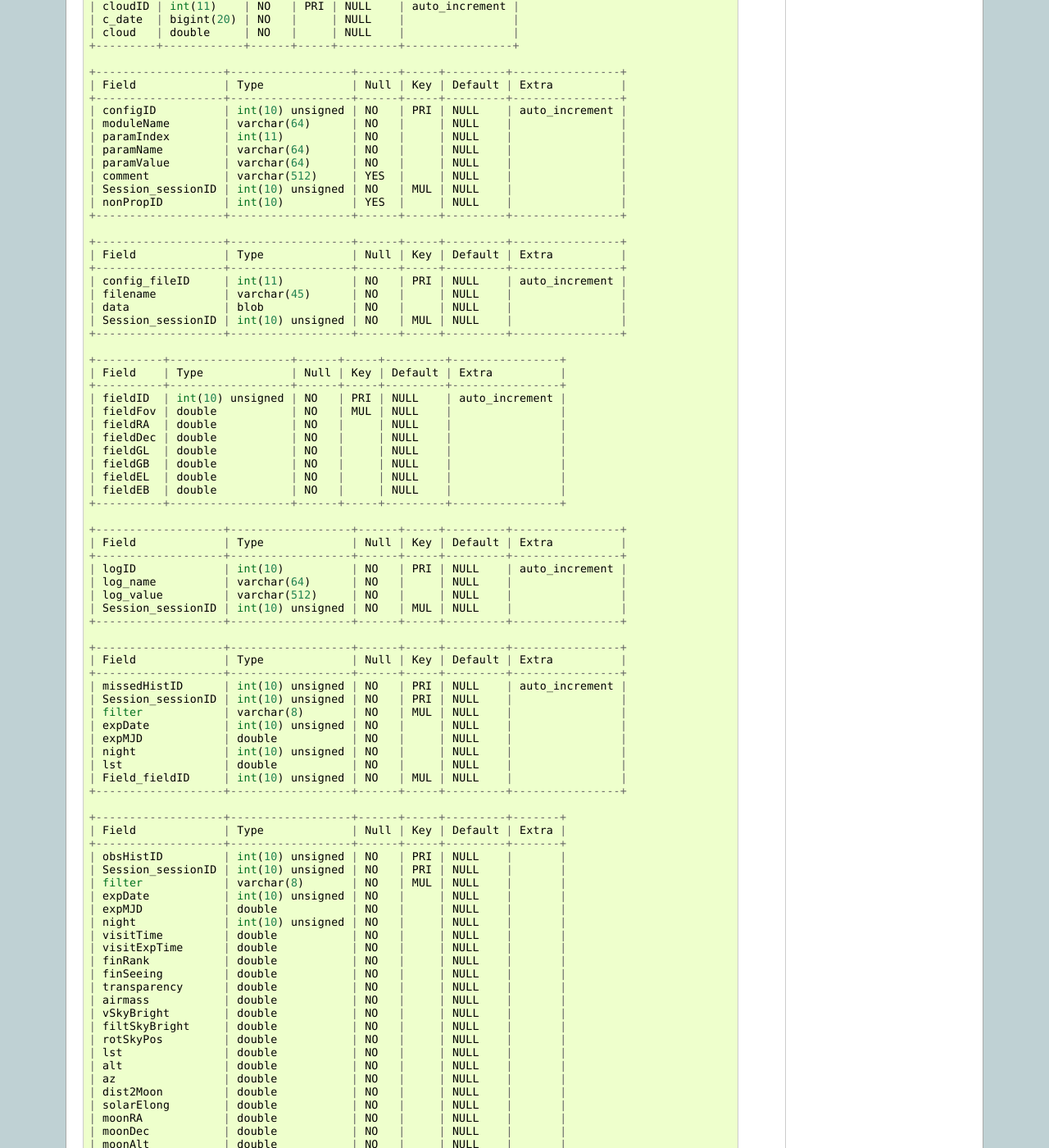
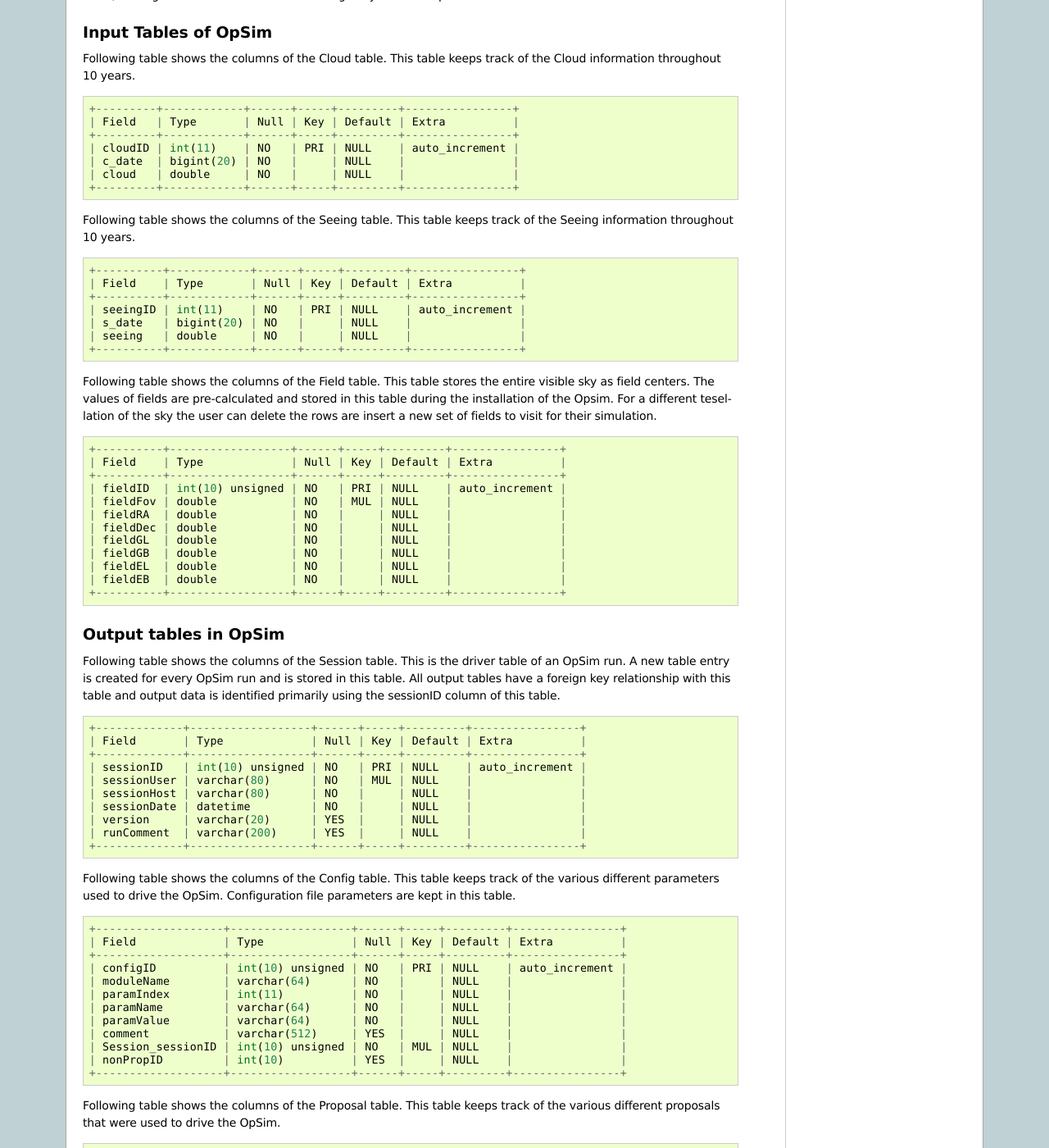
Before and after one commit to lsst-sims/legacy_sims_operations, a Sphinx documentation site: the page built from doc/source/architecture.rst, in a window 1280 px wide and 1400 px high, scrolled down 629 px. Shown: the whole window at 82% size. Built offline with Sphinx 7.4.7, drawn with Linux system fonts in a browser that asks for light colours; formulas are drawn with MathJax 3; some of the changed text lies outside the part shown.

Commit message:
Changes to the DB architecture documentation and the adding the build directory for clean make, make, and cvs commits

```diff
--- a/doc/source/architecture.rst
+++ b/doc/source/architecture.rst
@@ -31,7 +31,14 @@
 	| TimeHistory              |
 	+--------------------------+
 
-See :download:`Database Schema for v3.0 <_static/v3_0.png>` for a more detailed explanation of table relationships. ::
+See :download:`Database Schema for v3.0 <_static/v3_0.png>` for a more detailed explanation of table relationships.
+
+As a rule, column names in tables always begin with a lower case character. This signifies that the column is inherent to the table and is not a foreign key. In the event the first character of the column name is an upper case character, this signifies that that column is a foreign key relationship to another table.
+
+Input Tables of OpSim
+---------------------
+
+Following table shows the columns of the Cloud table. This table keeps track of the Cloud information throughout 10 years. ::
 
 	+---------+------------+------+-----+---------+----------------+
 	| Field   | Type       | Null | Key | Default | Extra          |
@@ -40,6 +47,49 @@
 	| c_date  | bigint(20) | NO   |     | NULL    |                |
 	| cloud   | double     | NO   |     | NULL    |                |
 	+---------+------------+------+-----+---------+----------------+
+
+Following table shows the columns of the Seeing table. This table keeps track of the Seeing information throughout 10 years. ::
+
+	+----------+------------+------+-----+---------+----------------+
+	| Field    | Type       | Null | Key | Default | Extra          |
+	+----------+------------+------+-----+---------+----------------+
+	| seeingID | int(11)    | NO   | PRI | NULL    | auto_increment |
+	| s_date   | bigint(20) | NO   |     | NULL    |                |
+	| seeing   | double     | NO   |     | NULL    |                |
+	+----------+------------+------+-----+---------+----------------+
+
+Following table shows the columns of the Field table. This table stores the entire visible sky as field centers. The values of fields are pre-calculated and stored in this table during the installation of the Opsim. For a different tesellation of the sky the user can delete the rows are insert a new set of fields to visit for their simulation. ::
+
+	+----------+------------------+------+-----+---------+----------------+
+	| Field    | Type             | Null | Key | Default | Extra          |
+	+----------+------------------+------+-----+---------+----------------+
+	| fieldID  | int(10) unsigned | NO   | PRI | NULL    | auto_increment |
+	| fieldFov | double           | NO   | MUL | NULL    |                |
+	| fieldRA  | double           | NO   |     | NULL    |                |
+	| fieldDec | double           | NO   |     | NULL    |                |
+	| fieldGL  | double           | NO   |     | NULL    |                |
+	| fieldGB  | double           | NO   |     | NULL    |                |
+	| fieldEL  | double           | NO   |     | NULL    |                |
+	| fieldEB  | double           | NO   |     | NULL    |                |
+	+----------+------------------+------+-----+---------+----------------+
+
+Output tables in OpSim
+----------------------
+
+Following table shows the columns of the Session table. This is the driver table of an OpSim run. A new table entry is created for every OpSim run and is stored in this table. All output tables have a foreign key relationship with this table and output data is identified primarily using the sessionID column of this table. ::
+
+	+-------------+------------------+------+-----+---------+----------------+
+	| Field       | Type             | Null | Key | Default | Extra          |
+	+-------------+------------------+------+-----+---------+----------------+
+	| sessionID   | int(10) unsigned | NO   | PRI | NULL    | auto_increment |
+	| sessionUser | varchar(80)      | NO   | MUL | NULL    |                |
+	| sessionHost | varchar(80)      | NO   |     | NULL    |                |
+	| sessionDate | datetime         | NO   |     | NULL    |                |
+	| version     | varchar(20)      | YES  |     | NULL    |                |
+	| runComment  | varchar(200)     | YES  |     | NULL    |                |
+	+-------------+------------------+------+-----+---------+----------------+
+
+Following table shows the columns of the Config table. This table keeps track of the various different parameters used to drive the OpSim. Configuration file parameters are kept in this table. ::
 
 	+-------------------+------------------+------+-----+---------+----------------+
 	| Field             | Type             | Null | Key | Default | Extra          |
@@ -54,6 +104,21 @@
 	| nonPropID         | int(10)          | YES  |     | NULL    |                |
 	+-------------------+------------------+------+-----+---------+----------------+
 
+Following table shows the columns of the Proposal table. This table keeps track of the various different proposals that were used to drive the OpSim. ::
+
+	+-------------------+------------------+------+-----+---------+----------------+
+	| Field             | Type             | Null | Key | Default | Extra          |
+	+-------------------+------------------+------+-----+---------+----------------+
+	| propID            | int(10) unsigned | NO   | PRI | NULL    | auto_increment |
+	| propConf          | varchar(255)     | NO   |     | NULL    |                |
+	| propName          | varchar(80)      | NO   |     | NULL    |                |
+	| objectID          | bigint(20)       | NO   |     | NULL    |                |
+	| objectHost        | varchar(80)      | NO   |     | NULL    |                |
+	| Session_sessionID | int(10) unsigned | NO   | MUL | NULL    |                |
+	+-------------------+------------------+------+-----+---------+----------------+
+
+Following table shows the columns of the Config_File table. This table keeps the raw data of the configuration files used to drive the OpSim. ::
+
 	+-------------------+------------------+------+-----+---------+----------------+
 	| Field             | Type             | Null | Key | Default | Extra          |
 	+-------------------+------------------+------+-----+---------+----------------+
@@ -63,18 +128,7 @@
 	| Session_sessionID | int(10) unsigned | NO   | MUL | NULL    |                |
 	+-------------------+------------------+------+-----+---------+----------------+
 
-	+----------+------------------+------+-----+---------+----------------+
-	| Field    | Type             | Null | Key | Default | Extra          |
-	+----------+------------------+------+-----+---------+----------------+
-	| fieldID  | int(10) unsigned | NO   | PRI | NULL    | auto_increment |
-	| fieldFov | double           | NO   | MUL | NULL    |                |
-	| fieldRA  | double           | NO   |     | NULL    |                |
-	| fieldDec | double           | NO   |     | NULL    |                |
-	| fieldGL  | double           | NO   |     | NULL    |                |
-	| fieldGB  | double           | NO   |     | NULL    |                |
-	| fieldEL  | double           | NO   |     | NULL    |                |
-	| fieldEB  | double           | NO   |     | NULL    |                |
-	+----------+------------------+------+-----+---------+----------------+
+Following table shows the columns of the Log table. This table keeps the code level log statements. These log entries are used to find errors, warnings and used for debugging purposes. ::
 
 	+-------------------+------------------+------+-----+---------+----------------+
 	| Field             | Type             | Null | Key | Default | Extra          |
@@ -84,6 +138,8 @@
 	| log_value         | varchar(512)     | NO   |     | NULL    |                |
 	| Session_sessionID | int(10) unsigned | NO   | MUL | NULL    |                |
 	+-------------------+------------------+------+-----+---------+----------------+
+
+Following table shows the columns of the MissedHistory table. This table keeps track of the Missed Observations for an OpSim run and for a field. ::
 
 	+-------------------+------------------+------+-----+---------+----------------+
 	| Field             | Type             | Null | Key | Default | Extra          |
@@ -97,6 +153,8 @@
 	| lst               | double           | NO   |     | NULL    |                |
 	| Field_fieldID     | int(10) unsigned | NO   | MUL | NULL    |                |
 	+-------------------+------------------+------+-----+---------+----------------+
+
+Following table shows the columns of the ObsHistory table. This table keeps track of the Observations that were taken by the telescope for an OpSim run and field. ::
 
 	+-------------------+------------------+------+-----+---------+-------+
 	| Field             | Type             | Null | Key | Default | Extra |
@@ -140,6 +198,8 @@
 	| Field_fieldID     | int(10) unsigned | NO   | MUL | NULL    |       |
 	+-------------------+------------------+------+-----+---------+-------+
 
+Following table shows the columns of the ObsHistory_Proposal table. This is a many-to-many relationship table that keeps track of which observations fulfilled which proposals and vice-versa for an OpSim run. ::
+
 	+------------------------------+------------------+------+-----+---------+----------------+
 	| Field                        | Type             | Null | Key | Default | Extra          |
 	+------------------------------+------------------+------+-----+---------+----------------+
@@ -150,16 +210,7 @@
 	| ObsHistory_Session_sessionID | int(10) unsigned | NO   |     | NULL    |                |
 	+------------------------------+------------------+------+-----+---------+----------------+
 
-	+-------------------+------------------+------+-----+---------+----------------+
-	| Field             | Type             | Null | Key | Default | Extra          |
-	+-------------------+------------------+------+-----+---------+----------------+
-	| propID            | int(10) unsigned | NO   | PRI | NULL    | auto_increment |
-	| propConf          | varchar(255)     | NO   |     | NULL    |                |
-	| propName          | varchar(80)      | NO   |     | NULL    |                |
-	| objectID          | bigint(20)       | NO   |     | NULL    |                |
-	| objectHost        | varchar(80)      | NO   |     | NULL    |                |
-	| Session_sessionID | int(10) unsigned | NO   | MUL | NULL    |                |
-	+-------------------+------------------+------+-----+---------+----------------+
+Following table shows the columns of the Proposal_Field table. This is a many-to-many relationship table that keeps track of which fields were requested for which proposals for an OpSim run. ::
 
 	+-------------------+------------------+------+-----+---------+----------------+
 	| Field             | Type             | Null | Key | Default | Extra          |
@@ -170,13 +221,7 @@
 	| Field_fieldID     | int(10) unsigned | NO   | MUL | NULL    |                |
 	+-------------------+------------------+------+-----+---------+----------------+
 
-	+----------+------------+------+-----+---------+----------------+
-	| Field    | Type       | Null | Key | Default | Extra          |
-	+----------+------------+------+-----+---------+----------------+
-	| seeingID | int(11)    | NO   | PRI | NULL    | auto_increment |
-	| s_date   | bigint(20) | NO   |     | NULL    |                |
-	| seeing   | double     | NO   |     | NULL    |                |
-	+----------+------------+------+-----+---------+----------------+
+Following table shows the columns of the SeqHistory table. This table keeps track of the heirarchical information of the various different sequences requested for a proposal, for a field for an OpSim run. ::
 
 	+-------------------+------------------+------+-----+---------+----------------+
 	| Field             | Type             | Null | Key | Default | Extra          |
@@ -195,6 +240,8 @@
 	| Proposal_propID   | int(10) unsigned | NO   | MUL | NULL    |                |
 	+-------------------+------------------+------+-----+---------+----------------+
 
+Following table shows the columns of the SeqHistory_MissedHistory table. This is a many-to-many relationship table that keeps track of which observations were missed for a sequence and for an OpSim run. ::
+
 	+---------------------------------+------------------+------+-----+---------+----------------+
 	| Field                           | Type             | Null | Key | Default | Extra          |
 	+---------------------------------+------------------+------+-----+---------+----------------+
@@ -204,6 +251,8 @@
 	| MissedHistory_Session_sessionID | int(10) unsigned | NO   |     | NULL    |                |
 	+---------------------------------+------------------+------+-----+---------+----------------+
 
+Following table shows the columns of the SeqHistory_ObsHistory table. This is a many-to-many relationship table that keeps track of observations achieved for a sequence and for an OpSim run. ::
+
 	+------------------------------+------------------+------+-----+---------+----------------+
 	| Field                        | Type             | Null | Key | Default | Extra          |
 	+------------------------------+------------------+------+-----+---------+----------------+
@@ -212,6 +261,8 @@
 	| ObsHistory_obsHistID         | int(10) unsigned | NO   | MUL | NULL    |                |
 	| ObsHistory_Session_sessionID | int(10) unsigned | NO   |     | NULL    |                |
 	+------------------------------+------------------+------+-----+---------+----------------+
+
+Following table shows the columns of the TimeHistory table. This table keeps track of the various different time events that occur for a night for an OpSim run. ::
 
 	+-------------------+------------------+------+-----+---------+----------------+
 	| Field             | Type             | Null | Key | Default | Extra          |
@@ -224,26 +275,7 @@
 	| Session_sessionID | int(10) unsigned | NO   | MUL | NULL    |                |
 	+-------------------+------------------+------+-----+---------+----------------+
 
-	+-------------+------------------+------+-----+---------+----------------+
-	| Field       | Type             | Null | Key | Default | Extra          |
-	+-------------+------------------+------+-----+---------+----------------+
-	| sessionID   | int(10) unsigned | NO   | PRI | NULL    | auto_increment |
-	| sessionUser | varchar(80)      | NO   | MUL | NULL    |                |
-	| sessionHost | varchar(80)      | NO   |     | NULL    |                |
-	| sessionDate | datetime         | NO   |     | NULL    |                |
-	| version     | varchar(20)      | YES  |     | NULL    |                |
-	| runComment  | varchar(200)     | YES  |     | NULL    |                |
-	+-------------+------------------+------+-----+---------+----------------+
-
-	+--------------------+-------------+------+-----+---------+----------------+
-	| Field              | Type        | Null | Key | Default | Extra          |
-	+--------------------+-------------+------+-----+---------+----------------+
-	| slewActivityID     | bigint(20)  | NO   | PRI | NULL    | auto_increment |
-	| activity           | varchar(16) | NO   |     | NULL    |                |
-	| actDelay           | double      | NO   |     | NULL    |                |
-	| inCriticalPath     | varchar(16) | NO   |     | NULL    |                |
-	| SlewHistory_slewID | bigint(20)  | NO   | MUL | NULL    |                |
-	+--------------------+-------------+------+-----+---------+----------------+
+Following table shows the columns of the SlewHistory table. This table is a one-to-one relationship table between the SlewHistory table and the ObsHistory table. It keeps track of the Slew associated with each Observation for an Opsim run. ::
 
 	+------------------------------+------------------+------+-----+---------+----------------+
 	| Field                        | Type             | Null | Key | Default | Extra          |
@@ -258,6 +290,20 @@
 	| ObsHistory_Session_sessionID | int(10) unsigned | NO   |     | NULL    |                |
 	+------------------------------+------------------+------+-----+---------+----------------+
 
+Following table shows the columns of the SlewActivities table. This table keeps track of the various different slew activities for a slew. ::
+
+	+--------------------+-------------+------+-----+---------+----------------+
+	| Field              | Type        | Null | Key | Default | Extra          |
+	+--------------------+-------------+------+-----+---------+----------------+
+	| slewActivityID     | bigint(20)  | NO   | PRI | NULL    | auto_increment |
+	| activity           | varchar(16) | NO   |     | NULL    |                |
+	| actDelay           | double      | NO   |     | NULL    |                |
+	| inCriticalPath     | varchar(16) | NO   |     | NULL    |                |
+	| SlewHistory_slewID | bigint(20)  | NO   | MUL | NULL    |                |
+	+--------------------+-------------+------+-----+---------+----------------+
+
+Following table shows the columns of the SlewMaxSpeeds table. This table is a one-to-one relationship table between the SlewHistory table and the SlewMaxSpeeds table. This table keeps of the various speeds of the instrument for a slew. ::
+
 	+--------------------+------------+------+-----+---------+----------------+
 	| Field              | Type       | Null | Key | Default | Extra          |
 	+--------------------+------------+------+-----+---------+----------------+
@@ -269,6 +315,8 @@
 	| rotSpd             | double     | NO   |     | NULL    |                |
 	| SlewHistory_slewID | bigint(20) | NO   | MUL | NULL    |                |
 	+--------------------+------------+------+-----+---------+----------------+
+
+Following table shows the columns of the SlewState table. This table keeps track of the initial and the final slew states and the various instrument parameters for a slew. ::
 
 	+--------------------+-------------+------+-----+---------+----------------+
 	| Field              | Type        | Null | Key | Default | Extra          |
```
Also changed, not shown: 1 other file.
